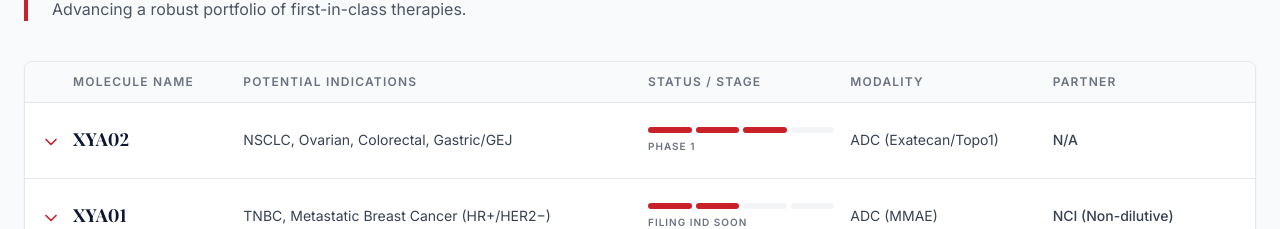
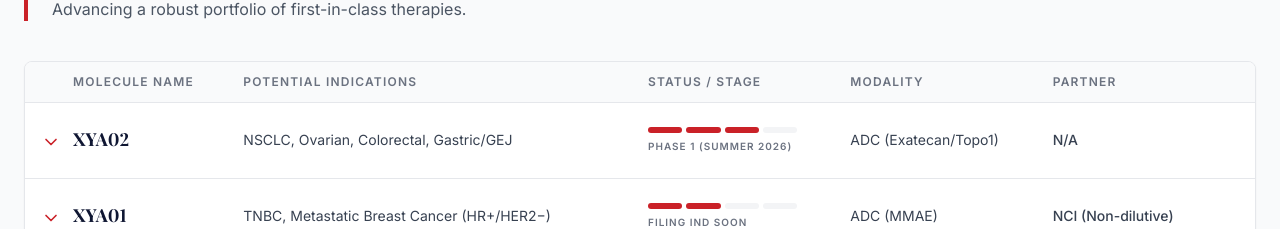
Before and after one commit to Abhisheksv25/xyone-website, a React (Vite) app: page / in a window 1280 px wide. Shown: the part 1351-1580 px from the top of the page. Built offline with nearby package versions, Linux system fonts and the light colour scheme; a web font is replaced by a local one.

Commit message:
made changes to pipeline status design

```diff
--- a/src/pages/pages/Home.tsx
+++ b/src/pages/pages/Home.tsx
@@ -366,7 +366,7 @@ const PipelineRow: React.FC<PipelineRowProps> = ({ data }) => {
 
                 {/* Timeline Col */}
                 <div className="col-span-1 md:col-span-2">
-                    <div className="flex gap-1 mb-1.5">
+                    <div className="flex gap-1 mb-1.5 w-4/5">
                         {[1, 2, 3, 4].map((s) => (
                             <div key={s} className={`h-1.5 flex-1 rounded-full ${s <= data.stage ? (data.isPartnered ? 'bg-gray-500' : 'bg-primary') : 'bg-gray-100'}`} />
                         ))}
@@ -374,7 +374,7 @@ const PipelineRow: React.FC<PipelineRowProps> = ({ data }) => {
                     <div className="text-[10px] font-bold uppercase tracking-widest text-gray-500">
                         {data.stage === 1 && "Discovery"}
                         {data.stage === 2 && "Filing IND Soon"}
-                        {data.stage === 3 && "Phase 1"}
+                        {data.stage === 3 && "Phase 1 (Summer 2026)"}
                         {data.stage === 4 && "Phase 2"}
                     </div>
                 </div>
--- a/src/pages/pages/Pipeline.tsx
+++ b/src/pages/pages/Pipeline.tsx
@@ -33,7 +33,7 @@ const Pipeline: React.FC = () => {
         therapeuticArea: "Oncology",
         partner: "Roche",
         indications: "Multiple Solid Tumors",
-        stage: 3,
+        stage: 4,
         isPartnered: true,
         mechanism: "Allogeneic CAR-T targeting MUC1-C",
         mechanismDescription: "Allogeneic CAR-T targeting MUC1-C",
@@ -180,7 +180,7 @@ const PipelineRow: React.FC<PipelineRowProps> = ({ data }) => {
 
                 {/* Timeline Col */}
                 <div className="col-span-1 md:col-span-2">
-                    <div className="flex gap-1 mb-1.5">
+                    <div className="flex gap-1 mb-1.5 w-4/5">
                         {[1, 2, 3, 4].map((s) => (
                             <div key={s} className={`h-1.5 flex-1 rounded-full ${s <= data.stage ? (data.isPartnered ? 'bg-gray-500' : 'bg-primary') : 'bg-gray-100'}`} />
                         ))}
@@ -188,7 +188,7 @@ const PipelineRow: React.FC<PipelineRowProps> = ({ data }) => {
                     <div className="text-[10px] font-bold uppercase tracking-widest text-gray-500">
                         {data.stage === 1 && "Discovery"}
                         {data.stage === 2 && "Filing IND Soon"}
-                        {data.stage === 3 && "Phase 1"}
+                        {data.stage === 3 && "Phase 1 (Summer 2026)"}
                         {data.stage === 4 && "Phase 2"}
                     </div>
                 </div>
```
